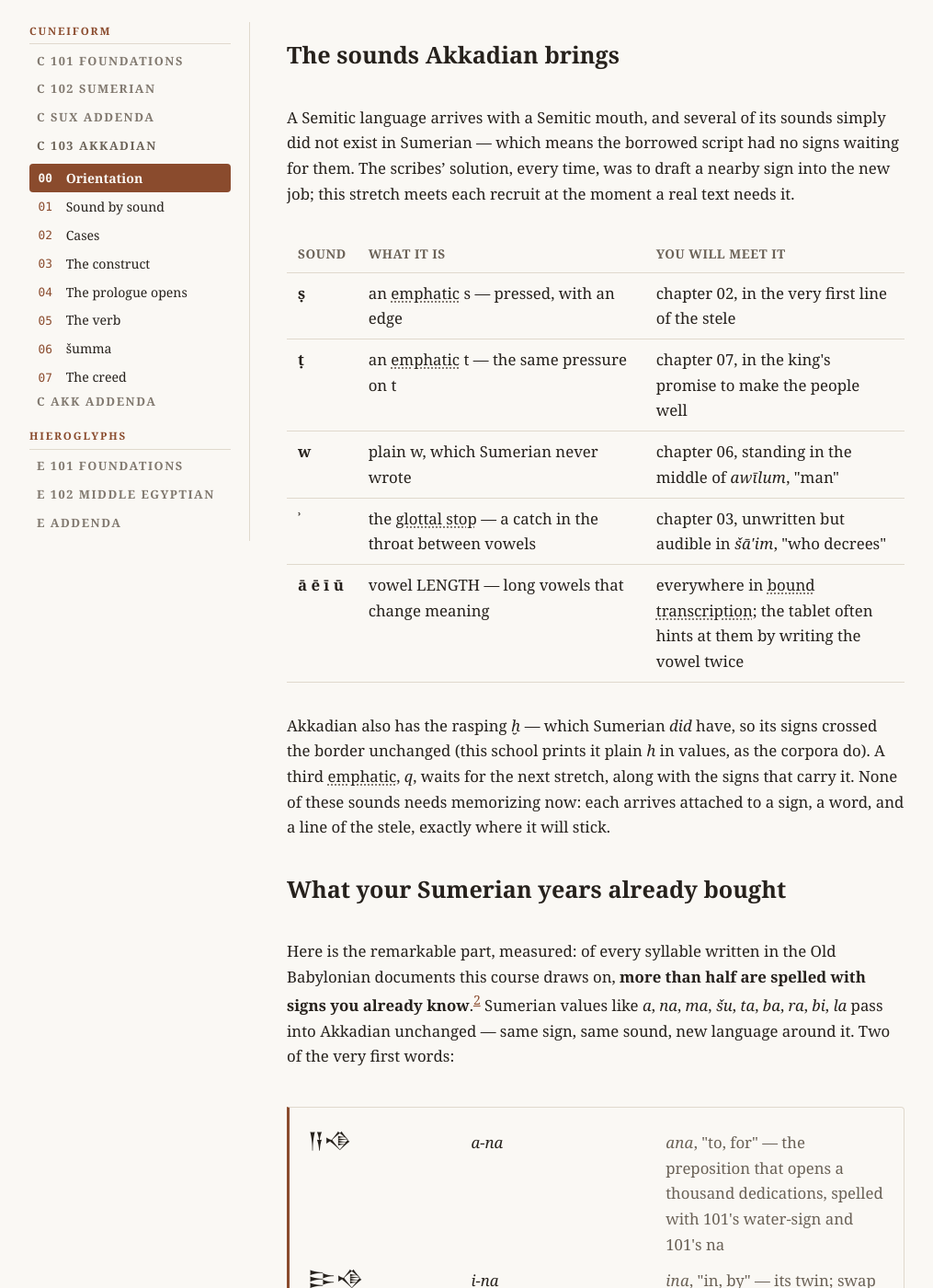
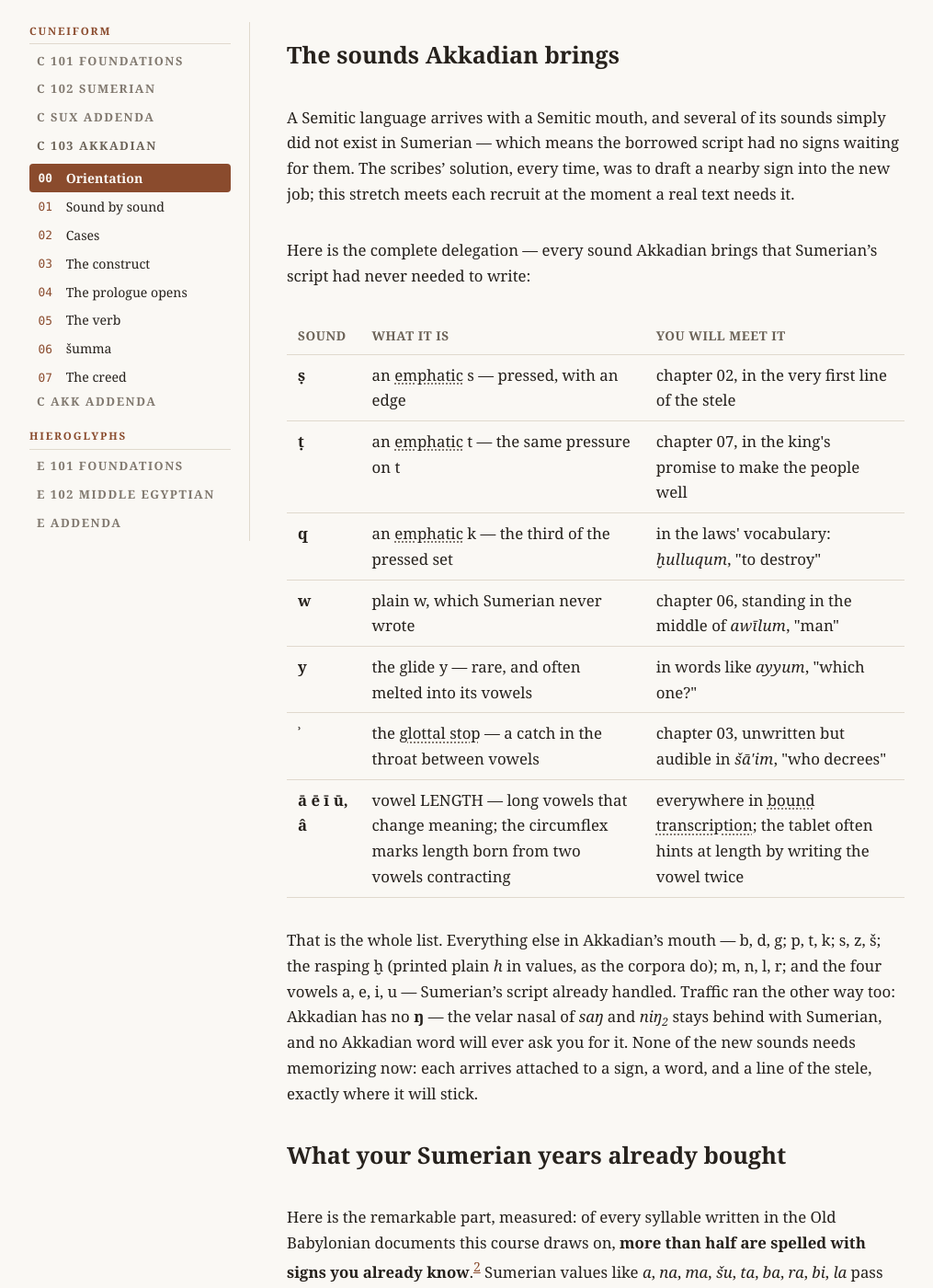
Before and after one commit to arvicco/nabu-edubba, a Jekyll site: the page built from site/cuneiform/103/00-orientation.md, in a window 1280 px wide and 1400 px high, scrolled down 3043 px. Shown: the whole window at 92% size, without its empty margins (132-1147 px from the left). Built offline with Jekyll 4.4.1, drawn with Linux system fonts in a browser that asks for light colours.

Commit message:
fix: orientation spills the complete Akkadian phonology (review round)
No deferrals: q joins the emphatic set now (via ḫulluqum), the
glide y gets its row, the closing paragraph states the complete
inventory — and the reverse traffic: Akkadian has no ŋ.

Co-Authored-By: Claude Fable 5 <noreply@anthropic.com>

```diff
--- a/site/cuneiform/103/00-orientation.md
+++ b/site/cuneiform/103/00-orientation.md
@@ -139,6 +139,9 @@ solution, every time, was to draft a nearby sign into the new
 job; this stretch meets each recruit at the moment a real text
 needs it.
 
+Here is the complete delegation — every sound Akkadian brings
+that Sumerian's script had never needed to write:
+
 <table class="sign-table">
   <thead>
     <tr><th>Sound</th><th>What it is</th><th>You will meet it</th></tr>
@@ -146,19 +149,23 @@ needs it.
   <tbody>
     <tr><td><strong>ṣ</strong></td><td>an emphatic s — pressed, with an edge</td><td>chapter 02, in the very first line of the stele</td></tr>
     <tr><td><strong>ṭ</strong></td><td>an emphatic t — the same pressure on t</td><td>chapter 07, in the king's promise to make the people well</td></tr>
+    <tr><td><strong>q</strong></td><td>an emphatic k — the third of the pressed set</td><td>in the laws' vocabulary: <span class="norm">ḫulluqum</span>, "to destroy"</td></tr>
     <tr><td><strong>w</strong></td><td>plain w, which Sumerian never wrote</td><td>chapter 06, standing in the middle of <span class="norm">awīlum</span>, "man"</td></tr>
+    <tr><td><strong>y</strong></td><td>the glide y — rare, and often melted into its vowels</td><td>in words like <span class="norm">ayyum</span>, "which one?"</td></tr>
     <tr><td><strong>ʾ</strong></td><td>the glottal stop — a catch in the throat between vowels</td><td>chapter 03, unwritten but audible in <span class="norm">šā'im</span>, "who decrees"</td></tr>
-    <tr><td><strong>ā ē ī ū</strong></td><td>vowel LENGTH — long vowels that change meaning</td><td>everywhere in bound transcription; the tablet often hints at them by writing the vowel twice</td></tr>
+    <tr><td><strong>ā ē ī ū, â</strong></td><td>vowel LENGTH — long vowels that change meaning; the circumflex marks length born from two vowels contracting</td><td>everywhere in bound transcription; the tablet often hints at length by writing the vowel twice</td></tr>
   </tbody>
 </table>
 
-Akkadian also has the rasping <span class="norm">ḫ</span> —
-which Sumerian *did* have, so its signs crossed the border
-unchanged (this school prints it plain *h* in values, as the
-corpora do). A third emphatic, *q*, waits for the next stretch,
-along with the signs that carry it. None of these sounds needs
-memorizing now: each arrives attached to a sign, a word, and a
-line of the stele, exactly where it will stick.
+That is the whole list. Everything else in Akkadian's mouth —
+b, d, g; p, t, k; s, z, š; the rasping ḫ (printed plain *h* in
+values, as the corpora do); m, n, l, r; and the four vowels a,
+e, i, u — Sumerian's script already handled. Traffic ran the
+other way too: Akkadian has no **ŋ** — the velar nasal of *saŋ*
+and *niŋ₂* stays behind with Sumerian, and no Akkadian word will
+ever ask you for it. None of the new sounds needs memorizing
+now: each arrives attached to a sign, a word, and a line of the
+stele, exactly where it will stick.
 
 ## What your Sumerian years already bought
 
```
Also changed, not shown: docs/WORKLOG.md (+6 -0 lines).
